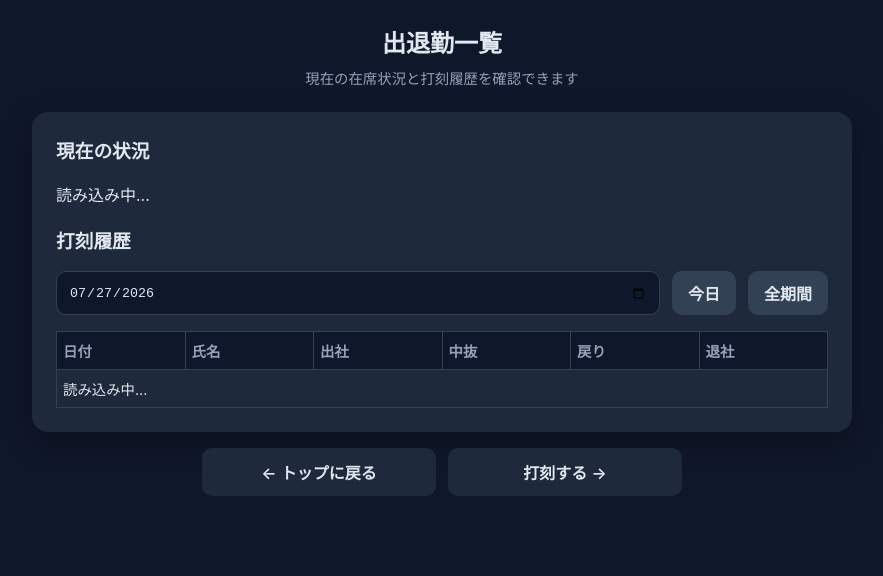
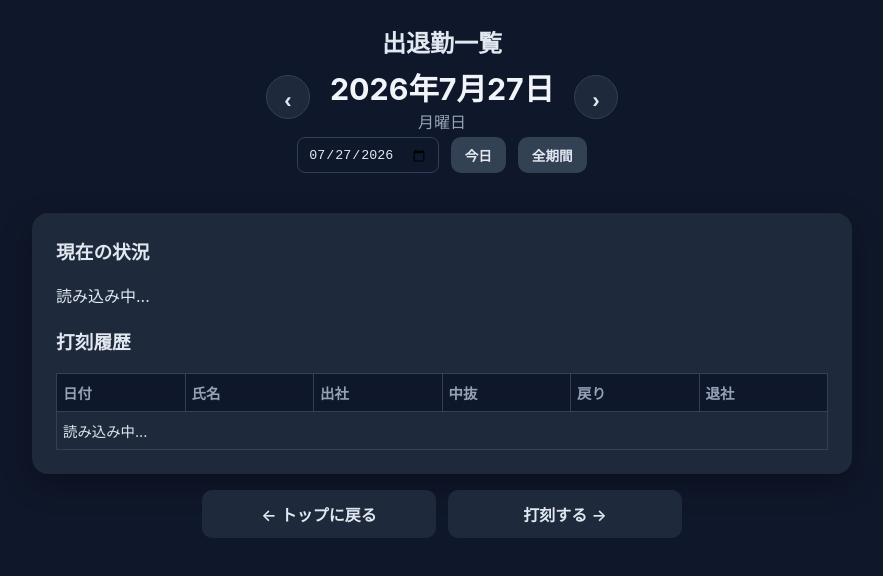
Before and after one commit to smapho/face, a plain HTML site: page history.html in a window 1280 px wide. Shown: the whole page, without its empty margins (198-1081 px from the left). Drawn offline with nearby package versions, Linux system fonts and the light colour scheme.

Commit message:
Add big date+weekday header with prev/next day navigation on history page

```diff
--- a/history.html
+++ b/history.html
@@ -7,14 +7,47 @@
 <link rel="stylesheet" href="css/style.css" />
 <style>
   .card.wide { max-width: 820px; }
-  .filter-row { display: flex; gap: 12px; margin-bottom: 16px; }
-  .filter-row input[type="date"] {
-    flex: 1;
-    padding: 10px 12px;
-    border-radius: 10px;
+  .date-nav {
+    display: flex;
+    align-items: center;
+    justify-content: center;
+    gap: 20px;
+    margin: 12px 0 4px;
+  }
+  .arrow-btn {
+    width: 44px;
+    height: 44px;
+    border-radius: 50%;
+    border: 1px solid #334155;
+    background: #1e293b;
+    color: #e2e8f0;
+    font-size: 1.4rem;
+    line-height: 1;
+    cursor: pointer;
+    flex-shrink: 0;
+  }
+  .arrow-btn:hover { background: #334155; }
+  .date-display { text-align: center; min-width: 220px; }
+  .big-date { font-size: 1.9rem; font-weight: 700; color: #f1f5f9; line-height: 1.2; }
+  .big-weekday { font-size: 1rem; color: #94a3b8; margin-top: 2px; }
+  .date-sub-controls {
+    display: flex;
+    justify-content: center;
+    gap: 12px;
+    margin-bottom: 16px;
+  }
+  .date-sub-controls input[type="date"] {
+    padding: 8px 10px;
+    border-radius: 8px;
     border: 1px solid #334155;
     background: #0f172a;
     color: #e2e8f0;
+  }
+  .date-sub-controls button {
+    width: auto;
+    padding: 8px 14px;
+    margin-bottom: 0;
+    font-size: 0.85rem;
   }
   table { width: 100%; border-collapse: collapse; font-size: 0.9rem; }
   th, td { text-align: left; padding: 8px 6px; border: 1px solid #334155; }
@@ -37,7 +70,19 @@
 <body>
   <header>
     <h1>出退勤一覧</h1>
-    <p>現在の在席状況と打刻履歴を確認できます</p>
+    <div class="date-nav">
+      <button id="prevDayBtn" class="arrow-btn" aria-label="前の日">‹</button>
+      <div class="date-display">
+        <div id="bigDate" class="big-date">-</div>
+        <div id="bigWeekday" class="big-weekday">-</div>
+      </div>
+      <button id="nextDayBtn" class="arrow-btn" aria-label="次の日">›</button>
+    </div>
+    <div class="date-sub-controls">
+      <input type="date" id="dateFilter" />
+      <button id="todayBtn" class="btn-secondary">今日</button>
+      <button id="allBtn" class="btn-secondary">全期間</button>
+    </div>
   </header>
 
   <div class="card wide">
@@ -45,11 +90,6 @@
     <div id="statusGrid" class="status-grid">読み込み中...</div>
 
     <h3>打刻履歴</h3>
-    <div class="filter-row">
-      <input type="date" id="dateFilter" />
-      <button id="todayBtn" class="btn-secondary" style="width:auto; padding:10px 16px; margin-bottom:0;">今日</button>
-      <button id="allBtn" class="btn-secondary" style="width:auto; padding:10px 16px; margin-bottom:0;">全期間</button>
-    </div>
     <div class="table-wrap">
       <table>
         <thead>
--- a/js/history.js
+++ b/js/history.js
@@ -3,6 +3,12 @@ const logTableBody = document.getElementById("logTableBody");
 const dateFilter = document.getElementById("dateFilter");
 const todayBtn = document.getElementById("todayBtn");
 const allBtn = document.getElementById("allBtn");
+const prevDayBtn = document.getElementById("prevDayBtn");
+const nextDayBtn = document.getElementById("nextDayBtn");
+const bigDateEl = document.getElementById("bigDate");
+const bigWeekdayEl = document.getElementById("bigWeekday");
+
+const WEEKDAYS_JP = ["日", "月", "火", "水", "木", "金", "土"];
 
 const TYPE_LABELS = {
   clock_in: "出社",
@@ -22,6 +28,24 @@ function todayDateString() {
   const now = new Date();
   const offset = now.getTimezoneOffset();
   return new Date(now.getTime() - offset * 60000).toISOString().slice(0, 10);
+}
+
+function shiftDateString(dateStr, days) {
+  const d = new Date(dateStr + "T00:00:00");
+  d.setDate(d.getDate() + days);
+  const offset = d.getTimezoneOffset();
+  return new Date(d.getTime() - offset * 60000).toISOString().slice(0, 10);
+}
+
+function updateBigDateDisplay() {
+  if (!dateFilter.value) {
+    bigDateEl.textContent = "全期間";
+    bigWeekdayEl.textContent = "";
+    return;
+  }
+  const d = new Date(dateFilter.value + "T00:00:00");
+  bigDateEl.textContent = `${d.getFullYear()}年${d.getMonth() + 1}月${d.getDate()}日`;
+  bigWeekdayEl.textContent = `${WEEKDAYS_JP[d.getDay()]}曜日`;
 }
 
 async function loadCurrentStatus() {
@@ -160,17 +184,35 @@ dateFilter.value = todayDateString();
 
 todayBtn.addEventListener("click", () => {
   dateFilter.value = todayDateString();
+  updateBigDateDisplay();
   loadLogTable(dateFilter.value);
 });
 
 allBtn.addEventListener("click", () => {
   dateFilter.value = "";
+  updateBigDateDisplay();
   loadLogTable(null);
 });
 
 dateFilter.addEventListener("change", () => {
+  updateBigDateDisplay();
   loadLogTable(dateFilter.value || null);
 });
 
+prevDayBtn.addEventListener("click", () => {
+  const base = dateFilter.value || todayDateString();
+  dateFilter.value = shiftDateString(base, -1);
+  updateBigDateDisplay();
+  loadLogTable(dateFilter.value);
+});
+
+nextDayBtn.addEventListener("click", () => {
+  const base = dateFilter.value || todayDateString();
+  dateFilter.value = shiftDateString(base, 1);
+  updateBigDateDisplay();
+  loadLogTable(dateFilter.value);
+});
+
+updateBigDateDisplay();
 loadCurrentStatus();
 loadLogTable(dateFilter.value);
```
